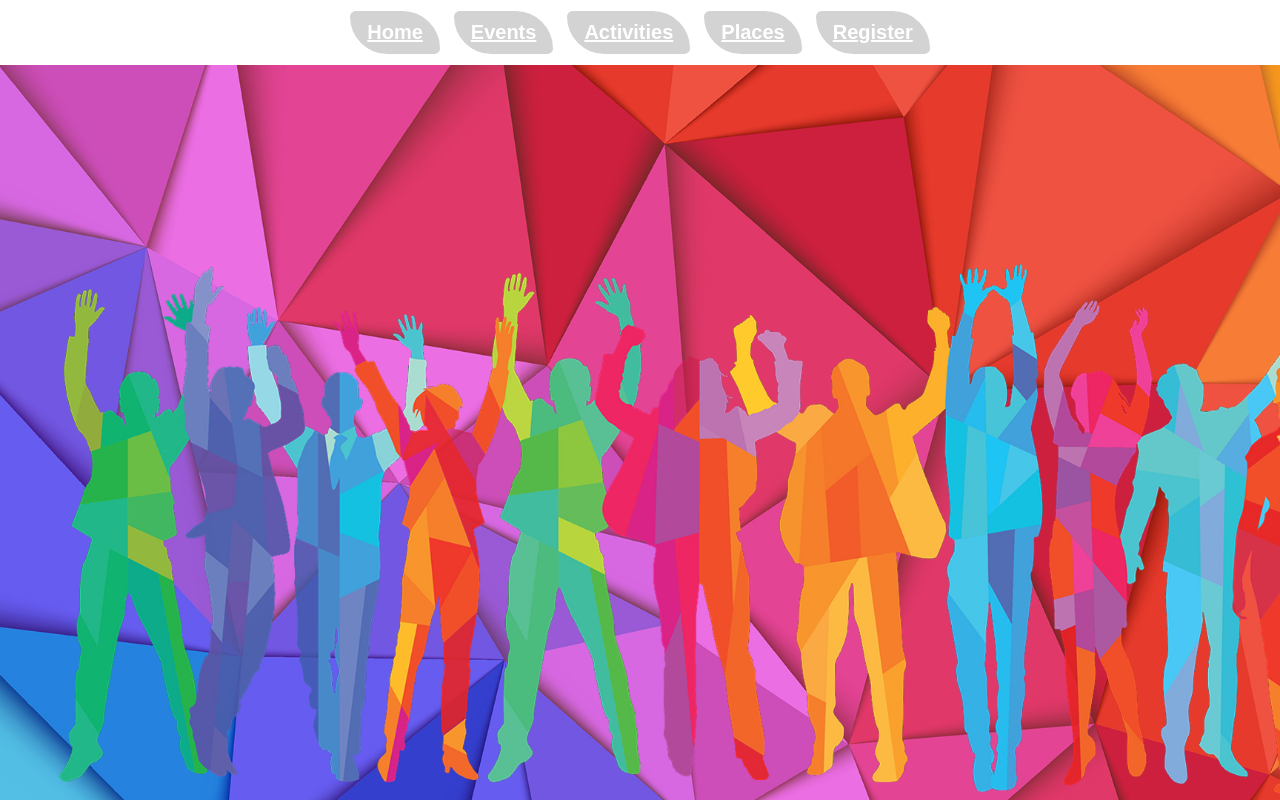
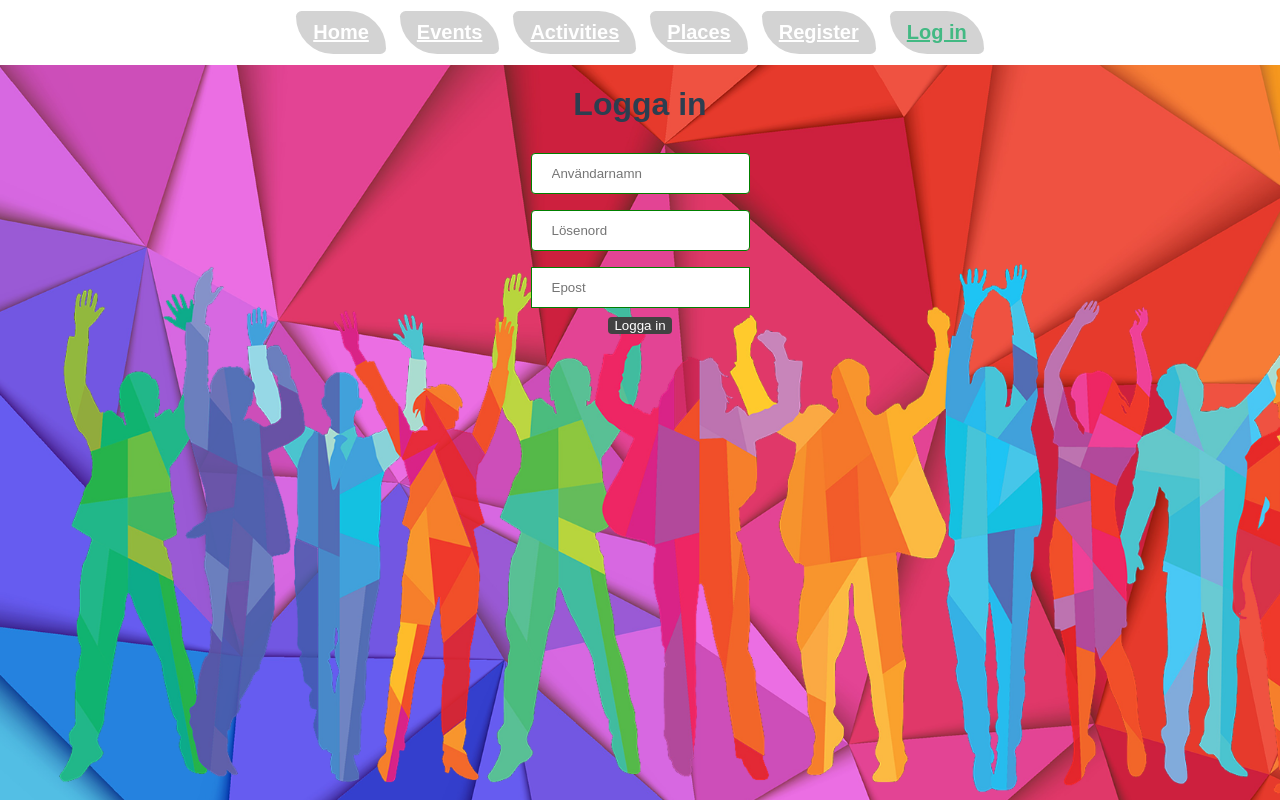
Before and after one commit to ohack38/vue_kurs_test, a Vue app: page /login in a window 1280 px wide. Built offline with nearby package versions, Linux system fonts and the light colour scheme; a web font is replaced by a local one.

Commit message:
created Log in page

```diff
--- a/src/App.vue
+++ b/src/App.vue
@@ -6,6 +6,7 @@
       <router-link to="/activities">Activities</router-link>
       <router-link to="/places">Places</router-link>
       <router-link to="/register">Register</router-link>
+      <router-link to="/login">Log in</router-link>
     </div>
     <router-view />
   </div>
--- a/src/components/items/EventItem.vue
+++ b/src/components/items/EventItem.vue
@@ -8,6 +8,8 @@
     <div v-html="event.description.body"></div>
     <button>Join Event</button>
     <button>Interested</button>
+
+
   </div>
   <p v-else>loading.....</p>
 </template>
@@ -16,7 +18,7 @@
 export default {
   name: "EventItem",
   props: ["event"],
-};
+}
 </script>
 
 <style scoped>
--- a/src/router/index.js
+++ b/src/router/index.js
@@ -4,8 +4,7 @@ import Home from '../views/Home.vue'
 
 Vue.use(VueRouter)
 
-const routes = [
-  {
+const routes = [{
         path: '/',
         name: 'Home',
         component: Home
@@ -16,31 +15,43 @@ const routes = [
         // route level code-splitting
         // this generates a separate chunk (about.[hash].js) for this route
         // which is lazy-loaded when the route is visited.
-    component: () => import(/* webpackChunkName: "about" */ '../views/About.vue')
+        component: () =>
+            import ( /* webpackChunkName: "about" */ '../views/About.vue')
     },
     {
         path: '/activities',
         name: 'ActivityView',
 
-    component: () => import(/* webpackChunkName: "about" */ '../views/ActivityView.vue')
+        component: () =>
+            import ( /* webpackChunkName: "about" */ '../views/ActivityView.vue')
     },
     {
         path: '/events',
         name: 'EventView',
 
-    component: () => import(/* webpackChunkName: "about" */ '../views/EventView.vue')
+        component: () =>
+            import ( /* webpackChunkName: "about" */ '../views/EventView.vue')
     },
     {
         path: '/places',
         name: 'PlaceView',
 
-    component: () => import(/* webpackChunkName: "about" */ '../views/PlaceView.vue')
+        component: () =>
+            import ( /* webpackChunkName: "about" */ '../views/PlaceView.vue')
     },
     {
         path: '/register',
         name: 'RegisterView',
 
-    component: () => import(/* webpackChunkName: "about" */ '../views/RegisterView.vue')
+        component: () =>
+            import ( /* webpackChunkName: "about" */ '../views/RegisterView.vue')
+    },
+    {
+        path: '/login',
+        name: 'LoginView',
+
+        component: () =>
+            import ( /* webpackChunkName: "about" */ '../views/LoginView.vue')
     }
 ]
 
--- a/src/views/EventView.vue
+++ b/src/views/EventView.vue
@@ -5,7 +5,6 @@
 </template>
 
 <script>
-import infiniteScroll from 'vue-infinite-scroll'
 import axios from 'axios'
 import Event from '../components/Event'
 
@@ -16,33 +15,17 @@ export default {
   },
   data(){
     return{
-      events: [],
-      limit: 10,
-      busy: false
-    }
-  },
-  directives:{
-    infiniteScroll
-  },
-  methods: {
-    loadMore() {
-      console.log();
-      this.busy = true;
-      const proxy = "https://cors-anywhere.herokuapp.com/";
-      //baseUrl: open-api.myhelsinki.fi/v1/
-      axios.get(`${proxy}http://open-api.myhelsinki.fi/v1/events/`)
-        .then(res => {
-          const append = res.data.data.slice(
-            this.events.length,
-            this.events.length + this.limit
-          );
-          this.events = this.events.concat(append);
-          this.busy = false;
-          });
+      events: []
     }
   },
   created(){
-    this.loadMore();
+    const proxy = "https://cors-anywhere.herokuapp.com/";
+    //baseUrl: open-api.myhelsinki.fi/v1/
+    axios.get(`${proxy}http://open-api.myhelsinki.fi/v1/events/`)
+      //filling the array with fetched data
+      .then(res => this.events = res.data.data )
+      .catch(err => console.log(err))
+
   }
 }
 </script>
--- /dev/null
+++ b/src/views/LoginView.vue
@@ -0,0 +1,76 @@
+<template>
+<div id="register">
+    <h1>Logga in</h1>
+    <input type="text" name="username" v-model="input.username" placeholder="Användarnamn" /><br>
+    <input type="password" name="password" v-model="input.password" placeholder="Lösenord" /><br>
+    <input type="email" name="email" v-model="input.email" placeholder="Epost" /><br>
+    <button type="button">Logga in</button>
+</div>
+</template>
+<script>
+    export default {
+        name: 'register',
+        data() {
+            return {
+                input: {
+                    username: "",
+                    password: "",
+                    email: "",
+                    zip: ""
+                }
+            }
+        }
+    }
+</script>
+<style scoped>
+input[type=text]{
+    width: 100%;
+    padding: 12px 20px;
+    margin: 8px 0;
+    display: inline-block;
+    border: 1px solid green;
+    border-radius: 4px;
+    box-sizing: border-box;
+}
+input[type=email] {
+    width: 100%;
+    padding: 12px 20px;
+    margin: 8px 0;
+    display: inline-block;
+    border: 1px solid green;
+    box-sizing: border-box;
+}
+
+input[type=password] {
+    width: 100%;
+    padding: 12px 20px;
+    margin: 8px 0;
+    display: inline-block;
+    border: 1px solid green;
+    border-radius: 4px;
+    box-sizing: border-box;
+}
+input[type=number] {
+    width: 100%;
+    padding: 12px 20px;
+    margin: 8px 0;
+    display: inline-block;
+    border: 1px solid green;
+    border-radius: 4px;
+    box-sizing: border-box;
+}
+button{
+    width: inherit;
+    height: inherit;
+    padding: 14px, 28px;
+    background-color: #424242;
+    color: white;
+    border: 5px;
+    border-radius: 4px;
+    cursor: pointer;
+}
+button:hover {
+    background-image: linear-gradient(to right, green, lightgreen);
+}
+
+</style>
```
Lines whose indentation alone changed are shown as unchanged.
